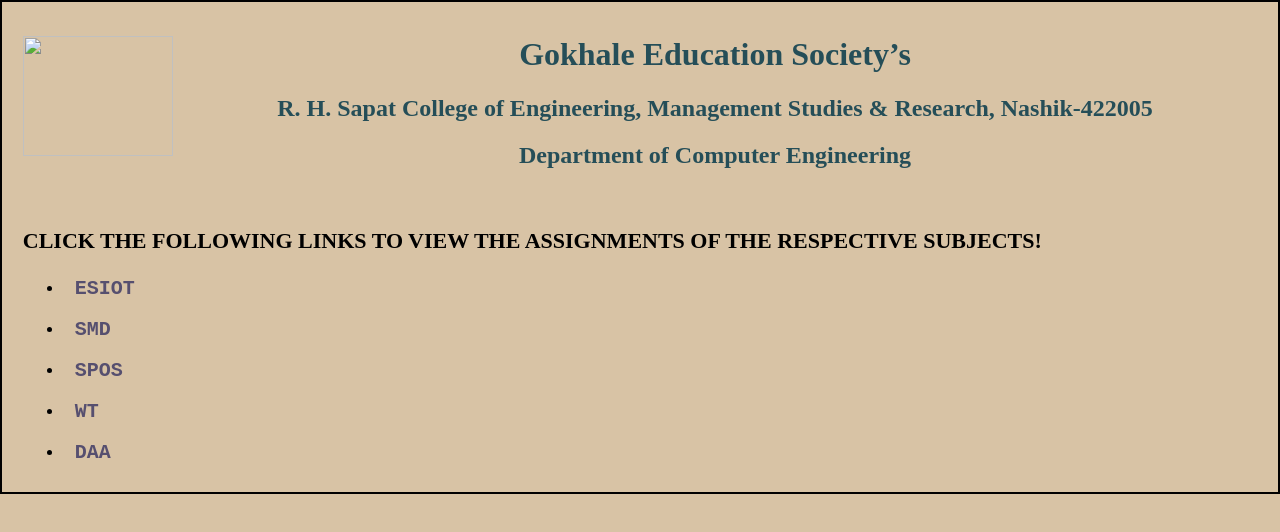
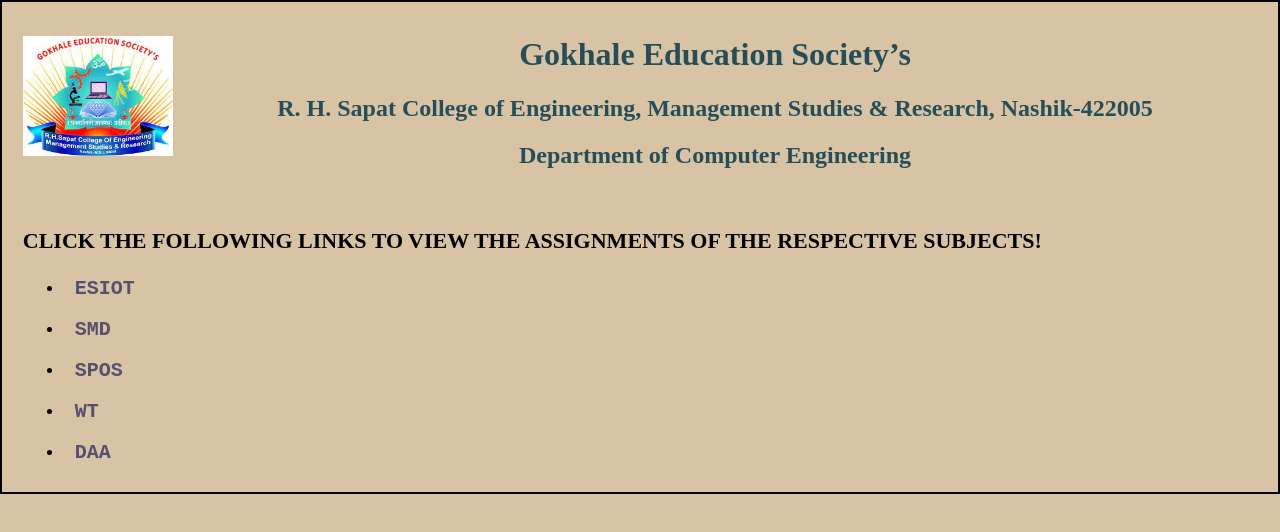
Before and after one commit to lalit1010/assignment, a plain HTML site: page index.html in a window 1280 px wide. Drawn offline with Linux system fonts and the light colour scheme; files that its build step writes are made by us from their sources.

Commit message:
Update index.html

```diff
--- a/index.html
+++ b/index.html
@@ -8,7 +8,7 @@
   </head>
   <body>
 
-    <img src="images.jpg" width="150px" height="120px" align="left">
+    <img src="assignment/images/images.jpg" width="150px" height="120px" align="left">
     <h1>Gokhale Education Society’s</h1>
     <h2>R. H. Sapat College of Engineering, Management Studies & Research, Nashik-422005</h2>
     <h2>Department of Computer Engineering</h2><br>
```
